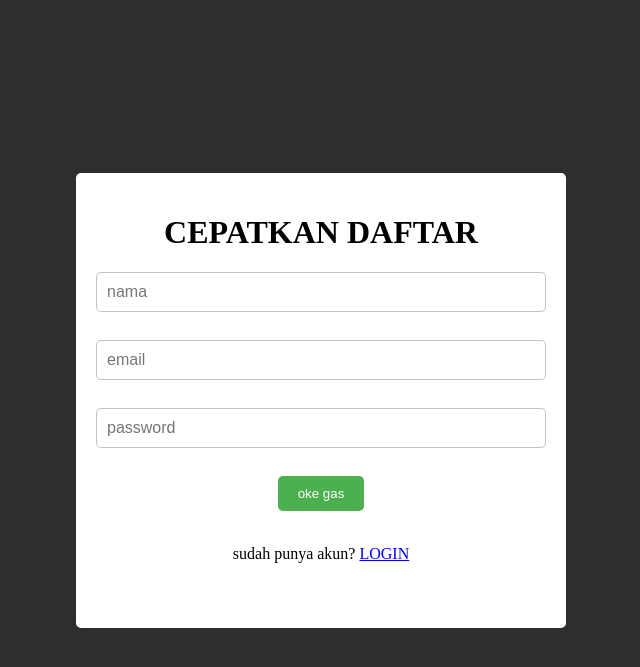
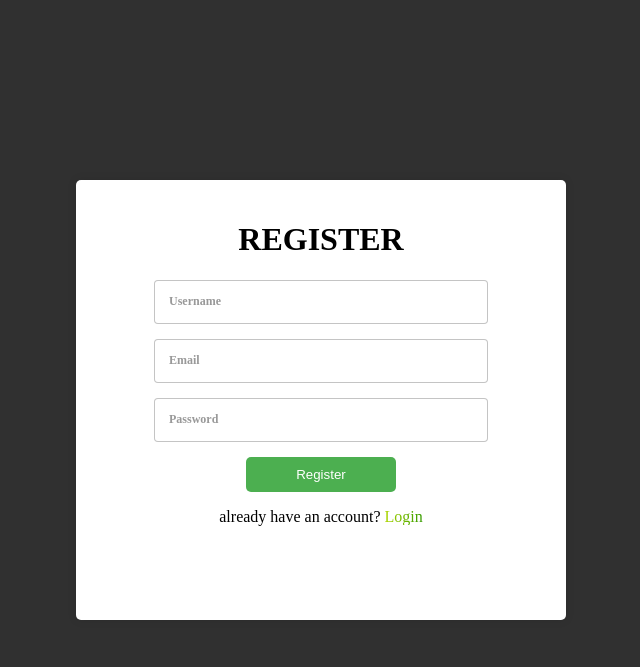
Before and after one commit to MAthallahR/learning, a PHP site: page /register.php in a window 1280 px wide. Shown: the top 667 px of the page, without its empty margins (319-959 px from the left). Run offline with PHP 8.4, Linux system fonts and the light colour scheme.

Commit message:
Update register.php
update the looks :D

```diff
--- a/php/teslogin/register.php
+++ b/php/teslogin/register.php
@@ -3,7 +3,7 @@
 <head>
     <meta charset="UTF-8">
     <meta name="viewport" content="width=device-width, initial-scale=1.0">
-    <title>Document</title>
+    <title>Register</title>
 </head>
 <style>
     body{
@@ -21,27 +21,63 @@
         align-items: center;
         padding: 20px;
         border-radius: 5px;
-        height: 415px;
+        height: 400px;
         width: 450px;
         box-shadow: 0 0 10px rgba(0, 0, 0, 0.1);
     }
-    .usn, .pw, .email{
-        margin-bottom: 10px;
-        padding: 10px;
-        border: none;
-        border-radius: 5px;
+    .container {
+        width: 100%;
+        display: flex;
+        justify-content: center;
+        align-items: center;
+    }
+    .input {
+        width: 300px;
+        height: 30px;
         font-size: 16px;
-        width: 100%;
-        box-sizing: border-box;
+        outline: none;
+        padding: 6px 16px;
         border: 1px solid rgba(0, 0, 0, 0.233);
+        border-radius: 4px;
+        gap: 10px;
     }
-    .usn:hover, .pw:hover, .email:hover{
-        box-shadow: 0 0 10px rgba(0, 0, 0, 0.2);
+    .input-group {
+        position: relative;
+        margin-bottom: 15px
     }
-    .usn:focus, .pw:focus, .email:focus{
-        box-shadow: 0 0 10px rgba(0, 0, 0, 0.3);
-        font-size: larger;
-        transition: font-size .5s;
+    .input-group .input:focus {
+        border-color: #3e8e41;
+    }
+    .input-group label {
+        position: absolute;
+        cursor: text;
+        user-select: none;
+        pointer-events: none;
+        top: 14px;
+        left: 10px;
+        font-size: 12px;
+        font-weight: bold;
+        background: #fff;
+        padding: 0 5px;
+        color: #999;
+        transition: all .3s ease;
+    }
+    .input-group input:focus + label {
+        top: -5px;
+        color: #3e8e41;
+        font-size: 11px;
+    }
+    .input-group input.has-value + label {
+        top: -5px;
+        font-size: 11px;
+    }
+    .input-group input.has-value {
+        border-color: #3e8e41;
+    }
+    .input-group input.has-value + label {
+        top: -5px;
+        font-size: 11px;
+        color: #3e8e41;
     }
     .register{
         background-color: #4CAF50;
@@ -50,62 +86,107 @@
         border: none;
         border-radius: 5px;
         cursor: pointer;
+        transition: background-color 0.5s, font-size 0.5s;
+        width: 150px;
     }
     .register:hover{
         background-color: #3e8e41;
         font-size: larger;
         transition: font-size .5s;
     }
+    .hehe{
+        background: linear-gradient(90deg, red, orange, yellow, green, blue, purple);
+        background-size: 400px 100%;
+        background-clip: text;
+        -webkit-background-clip: text;
+        -webkit-text-fill-color: transparent;
+        animation: rainbow 2s infinite;
+    }
+    @keyframes rainbow {
+        0% {
+            background-position: 0% 50%;
+        }
+        100% {
+            background-position: 100% 50%;
+        }
+    }
 </style>
 <body>
     <form action="register.php" method="post">
-        <h1>CEPATKAN DAFTAR</h1>
-        <input type="text" name="username" placeholder="nama" required class="usn">
-        <br>
-        <input type="email" name="email" placeholder="email" required class="email">
-        <br>
-        <input type="password" name="password" placeholder="password" class="pw">
-        <br>
-        <input type="submit" value="oke gas" name="register" class="register">
-        <br>
-        <p>sudah punya akun? <a href="login.php">LOGIN</a></p>
+        <h1>REGISTER</h1>
+        <div class="container">
+        <div class="input-group">
+            <input type="text" class="input" name="username" autocomplete="off" required>
+            <label for="input">Username</label>
+          </div>
+        </div>
+        <div class="container">
+        <div class="input-group">
+            <input type="email" class="input" name="email" autocomplete="off" required>
+            <label for="input">Email</label>
+          </div>
+        </div>
+        <div class="container">
+        <div class="input-group">
+            <input type="password" class="input" name="password" autocomplete="off" required>
+            <label for="input">Password</label>
+          </div>
+        </div>
+        <input type="submit" value="Register" name="register" class="register">
+        <p>already have an account? <a href="login.php" class="hehe">Login</a></p>
         <?php
         include("service/database.php");
         if(isset($_POST['register'])){
-            $username = $_POST['username']; // Mengambil Username
-            $password = $_POST['password']; // Mengambil Password
-            $email = $_POST['email']; // Mengambil Email
+            $username = $_POST['username']; // Mengambil Username // Get Username
+            $email = $_POST['email']; // Mengambil Email // Get Email
+            $password = $_POST['password']; // Mengambil Password // Get Password
 
-            // Mengecek apa password lebih dari 8 kata atau tidak
+            // Mengecek apakah password lebih dari 8 kata atau tidak
+            // Check whether the password is more than 8 words or not
             if (strlen($password) < 8) {
-                echo "password harus lebih dari 8 kata";
+                echo "password must be more than 8 words";
             } else {
-                // Menyamarkan password jika sudah lebih dari 8 kata (kenapa harus disamarkan? karena function password_verify di login hanya bekerja jika di samarkan)
+                // Menyamarkan password jika sudah lebih dari 8 kata (kenapa harus disamarkan? karena function password_verify di login hanya bekerja jika di samarkan :D )
+                //Disguise the password if it has more than 8 words (why does it have to be disguised? because the password_verify function at login only works if it is disguised :D )
                 $hash_password = password_hash($password, PASSWORD_BCRYPT);
 
                 // Cek jika nama atau email sudah ada atau belum
+                // Check if the name or email already exists or not
                 $check_sql = "SELECT * FROM users WHERE username = '$username' OR email = '$email'";
                 $result = $db->query($check_sql);
 
                 if ($result->num_rows > 0) {
                     $row = $result->fetch_assoc();
                     if ($row["username"] == $username) {
-                        echo "namamu sudah di pakai";
+                        echo "your name is already used";
                     } elseif ($row["email"] == $email) {
-                        echo "emailmu sudah di pakai";
+                        echo "your email is already used";
                     }
                 } else {
                     // Memasukan data ke database
+                    // Enter data into the database
                     $sql = "INSERT INTO users (username, password, email) VALUES ('$username', '$hash_password', '$email')";
                     if ($db->query($sql)) {
-                        echo "register berhasil";
+                        echo "register succeed , you can login!";
                     } else {
-                        echo "register gagal";
+                        echo "register failed";
                     }
                 }
             }
         }
         ?>
+        <script>
+        const inputFields = document.querySelectorAll('.input-group input');
+        inputFields.forEach(inputField => {
+          inputField.addEventListener('input', () => {
+            if (inputField.value.trim() !== '') {
+              inputField.classList.add('has-value');
+            } else {
+                  inputField.classList.remove('has-value');
+            }
+          });
+        });
+        </script>
     </form>
 </body>
 </html>
```
